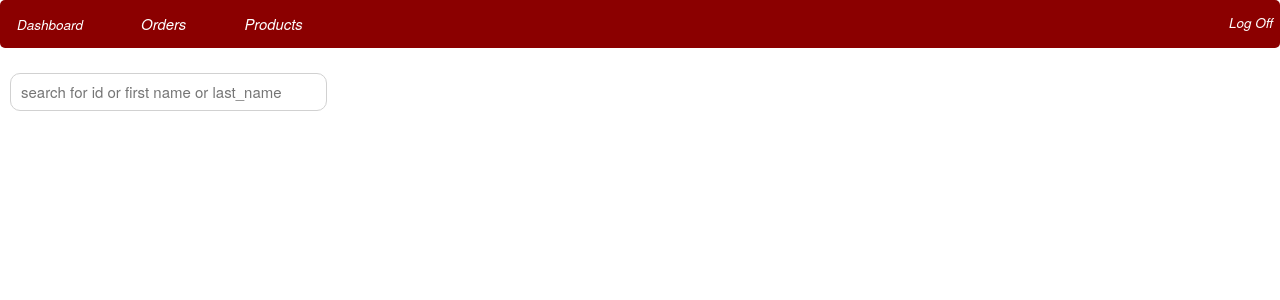
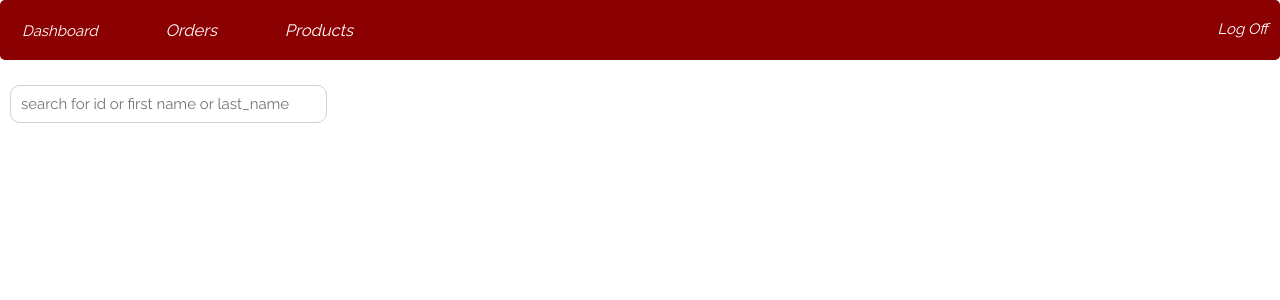
Before and after one commit to MacHawkDown/ecommerce, a CodeIgniter app: page /index.php/logs/logs/index in a window 1280 px wide. Shown: the top 300 px of the page. Run offline with CodeIgniter, Linux system fonts and the light colour scheme; some libraries are stand-ins or nearby versions.

Commit message:
adds google font type to the controller file

```diff
--- a/application/views/dashboard/header_search.php
+++ b/application/views/dashboard/header_search.php
@@ -7,6 +7,7 @@
     <link href="/assets/css/skeleton.css" rel="stylesheet">
     <link rel="stylesheet" href="/assets/css/sbox.css">
     <!-- <link rel="stylesheet" href="/assets/css/header.css"> -->
+    <link href="//fonts.googleapis.com/css?family=Raleway:400,300,600" rel="stylesheet" type="text/css">
     <script src="https://ajax.googleapis.com/ajax/libs/jquery/2.1.3/jquery.min.js"></script>
     <script type="text/javascript" charset="utf-8">
     $(document).ready(function() {
--- a/assets/css/sbox.css
+++ b/assets/css/sbox.css
@@ -6,10 +6,18 @@
 	background-color:#8B0000;
 }
 
-#header li, #results li {
+#results li {
 	font-size: 0.9em;
 	list-style:none;
 	padding: 5px;
+	margin: 2px;
+	display: inline-block;
+}
+
+#header li{
+	font-size: 1.0em;
+	list-style:none;
+	padding: 10px;
 	margin: 2px;
 	display: inline-block;
 }
```
